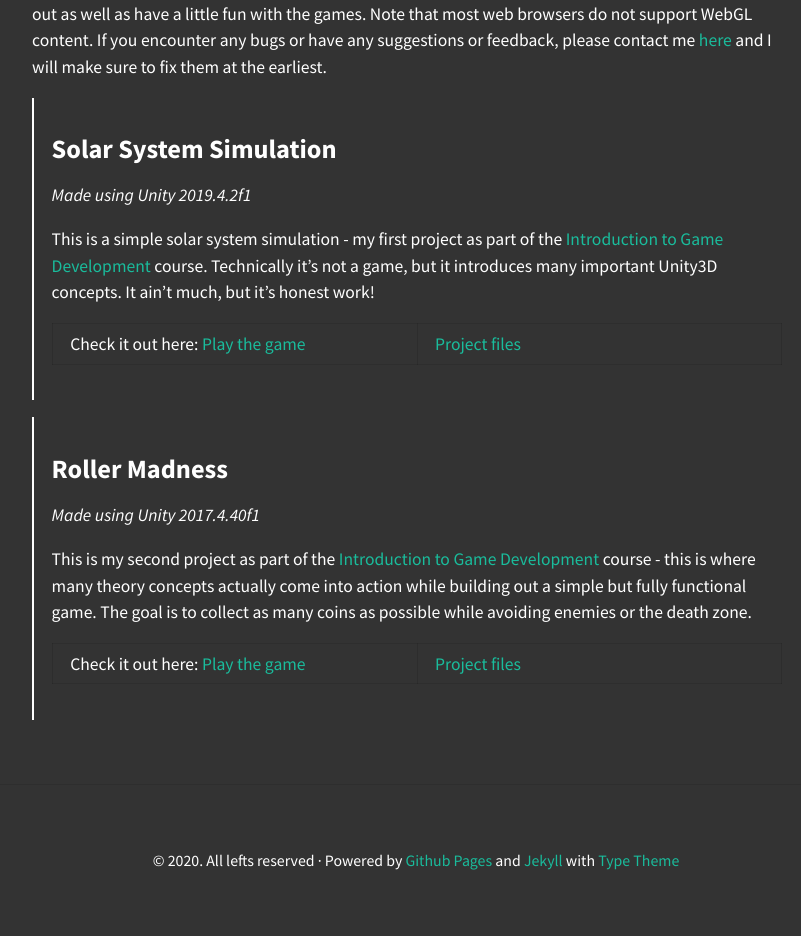
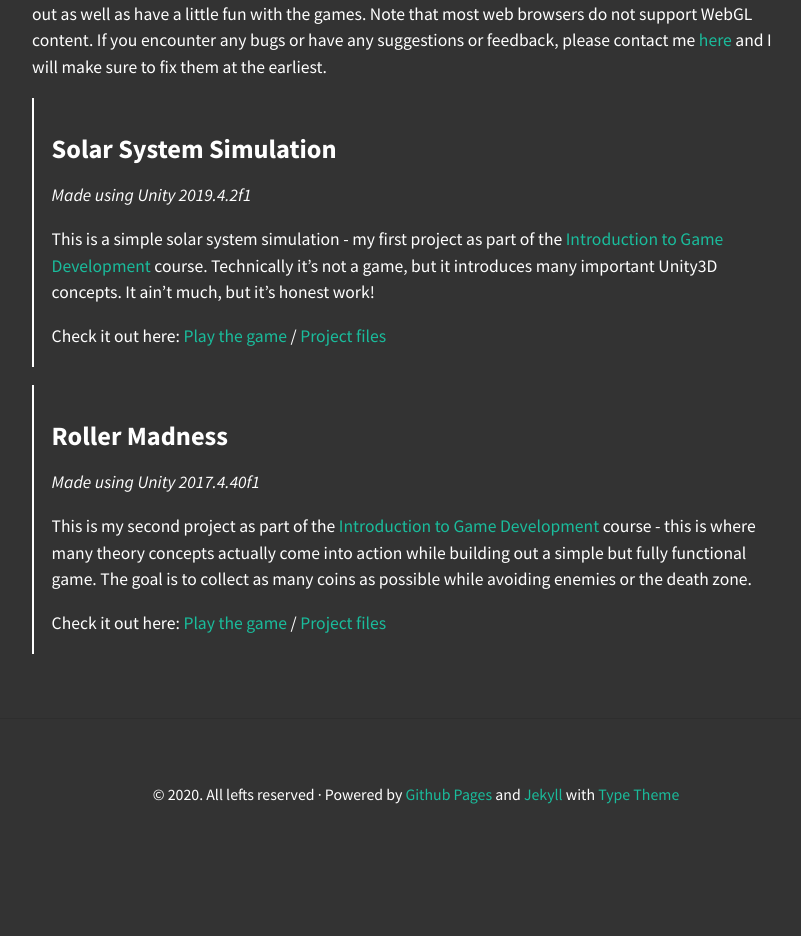
Before and after one commit to omprabhu31/omprabhu31.github.io, a Jekyll site: the page built from gamedev/projects.md, in a window 1280 px wide. Shown: the part 505-1441 px from the top of the page, without its empty margins (224-1025 px from the left). Built offline with Jekyll 4.4.1, drawn with Linux system fonts in a browser that asks for light colours; nearby versions of some CDN libraries; after the commit the page ends 1376 px from its top, so only the background shows below that.

```diff
--- a/gamedev/projects.md
+++ b/gamedev/projects.md
@@ -13,11 +13,11 @@ Here are some of my projects in Unity3D along with their respective project file
 >
 > This is a simple solar system simulation - my first project as part of the [Introduction to Game Development](https://www.coursera.org/learn/game-development?specialization=game-development) course. Technically it's not a game, but it introduces many important Unity3D concepts. It ain't much, but it's honest work!
 >
-> Check it out here: [Play the game](/gamedev/files/solarsystem/Builds/WebGL/index.html) | [Project files](https://github.com/omprabhu31/omprabhu31.github.io/tree/master/gamedev/files/solarsystem)
+> Check it out here: [Play the game](/gamedev/files/solarsystem/Builds/WebGL/index.html) / [Project files](https://github.com/omprabhu31/omprabhu31.github.io/tree/master/gamedev/files/solarsystem)
 
 > <h3>Roller Madness</h3>
 > <i>Made using Unity 2017.4.40f1</i>
 >
 > This is my second project as part of the [Introduction to Game Development](https://www.coursera.org/learn/game-development?specialization=game-development) course - this is where many theory concepts actually come into action while building out a simple but fully functional game. The goal is to collect as many coins as possible while avoiding enemies or the death zone.
 >
-> Check it out here: [Play the game](/gamedev/files/rollermadness/Builds/WebGL/index.html) | [Project files](https://github.com/omprabhu31/omprabhu31.github.io/tree/master/gamedev/files/rollermadness)
+> Check it out here: [Play the game](/gamedev/files/rollermadness/Builds/WebGL/index.html) / [Project files](https://github.com/omprabhu31/omprabhu31.github.io/tree/master/gamedev/files/rollermadness)
```
Also changed, not shown: gamedev/courses.md (+1 -1 lines).
